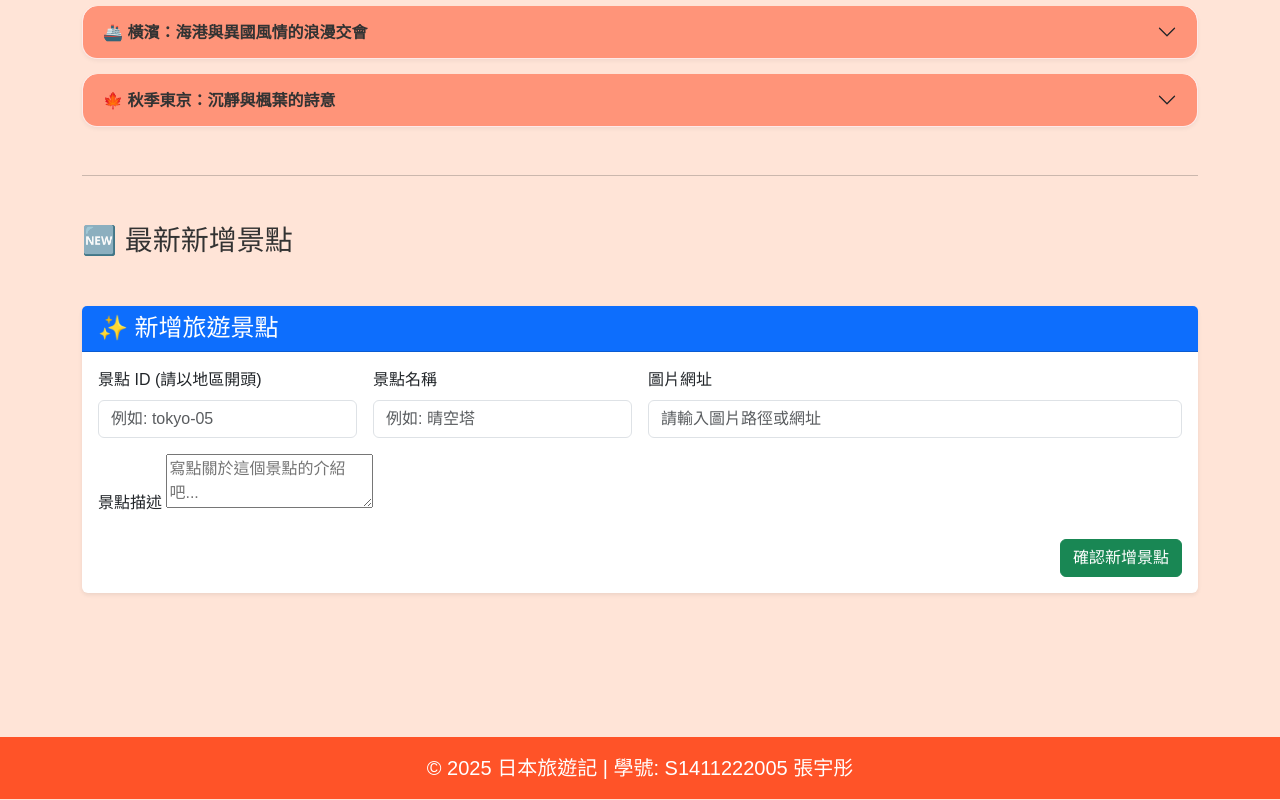
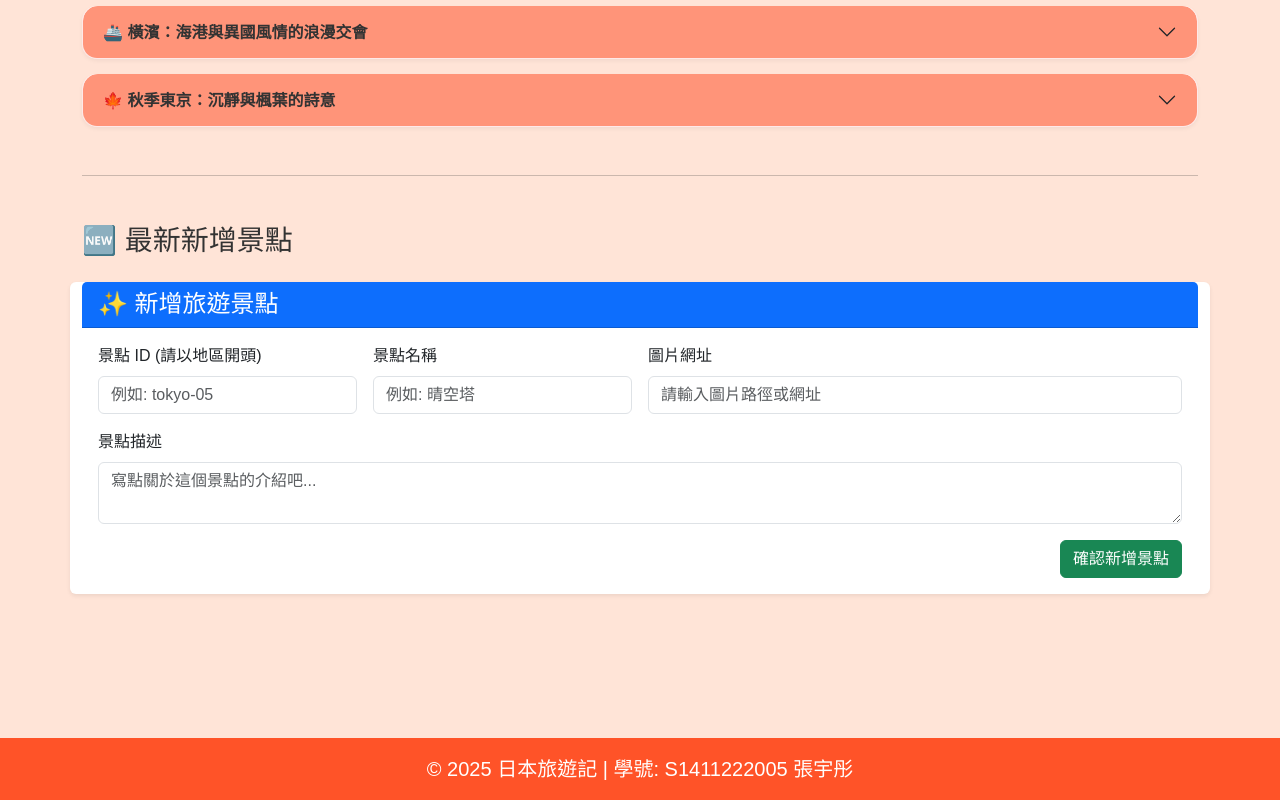
Before and after one commit to fish0420/gojapan, a website: page index.html in a window 1280 px wide. Shown: the part 1326-2126 px from the top of the page. Drawn offline with nearby package versions, Linux system fonts and the light colour scheme; no server answers.

Commit message:
Add files via upload

```diff
--- a/index.html
+++ b/index.html
@@ -178,11 +178,13 @@
                 </div>
             </div>
 
+        </div>
             <hr class="my-5">
             <h3 class="mb-4">🆕 最新新增景點</h3>
+        <div id="new-items-container" class="row">
 
-        <div id="new-items-container" class="row mb-4"></div>
 
+    <!--新增框-->
     <div class="card shadow-sm border-0 mb-5">
         <div class="card-header bg-primary text-white">
             <h4 class="mb-0">✨ 新增旅遊景點</h4>
@@ -204,8 +206,7 @@
                    </div>
                    <div class="col-12">
                        <label class="form-label">景點描述</label>
-                            <textarea id="travel-desc" c
-                            lass="form-control" rows="2" placeholder="寫點關於這個景點的介紹吧..." required></textarea>
+                       <textarea id="travel-desc" class="form-control" rows="2" placeholder="寫點關於這個景點的介紹吧..." required></textarea>
                    </div>
                    <div class="col-12 text-end">
                        <button type="submit" class="btn btn-success">確認新增景點</button>
```
Lines whose indentation alone changed are shown as unchanged.
